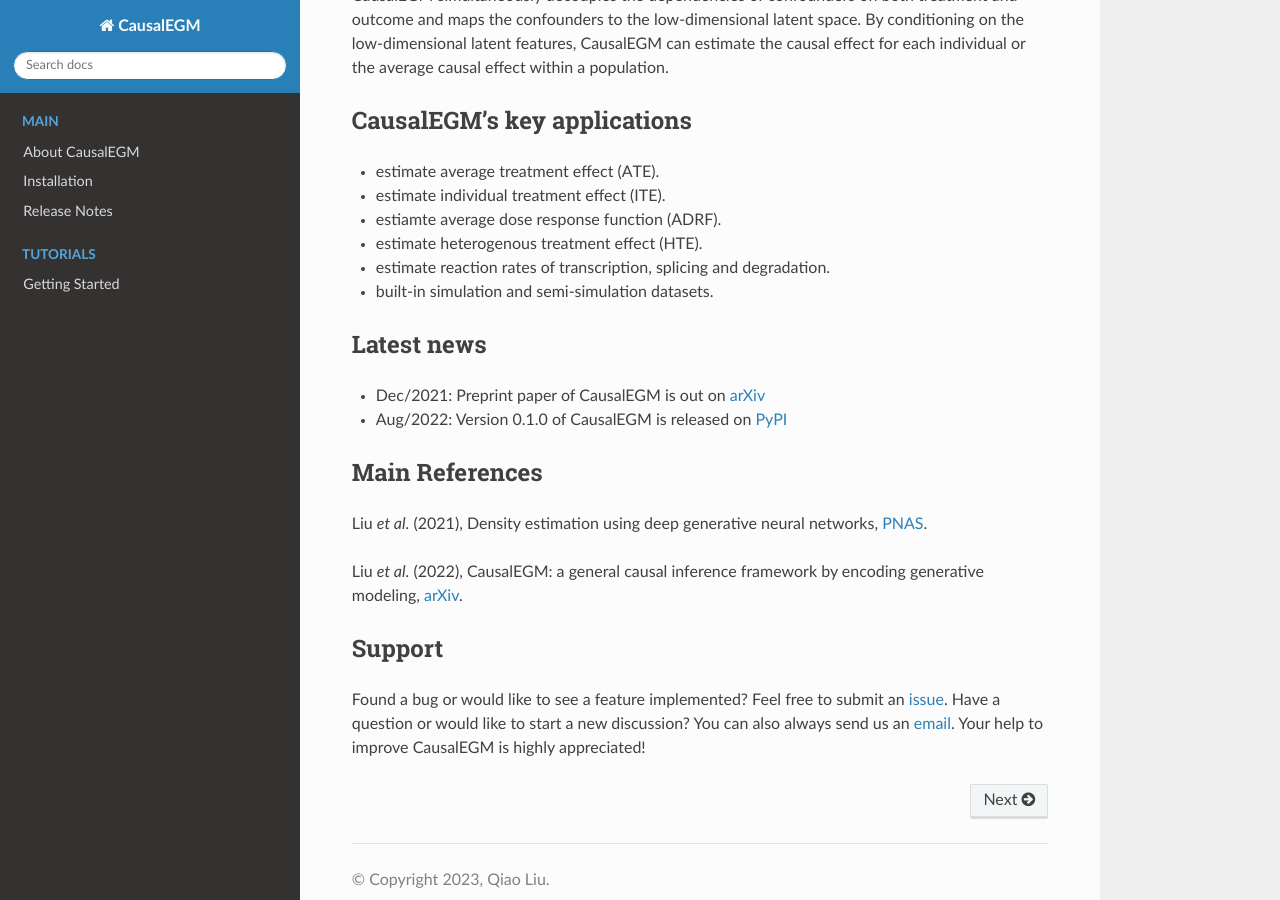
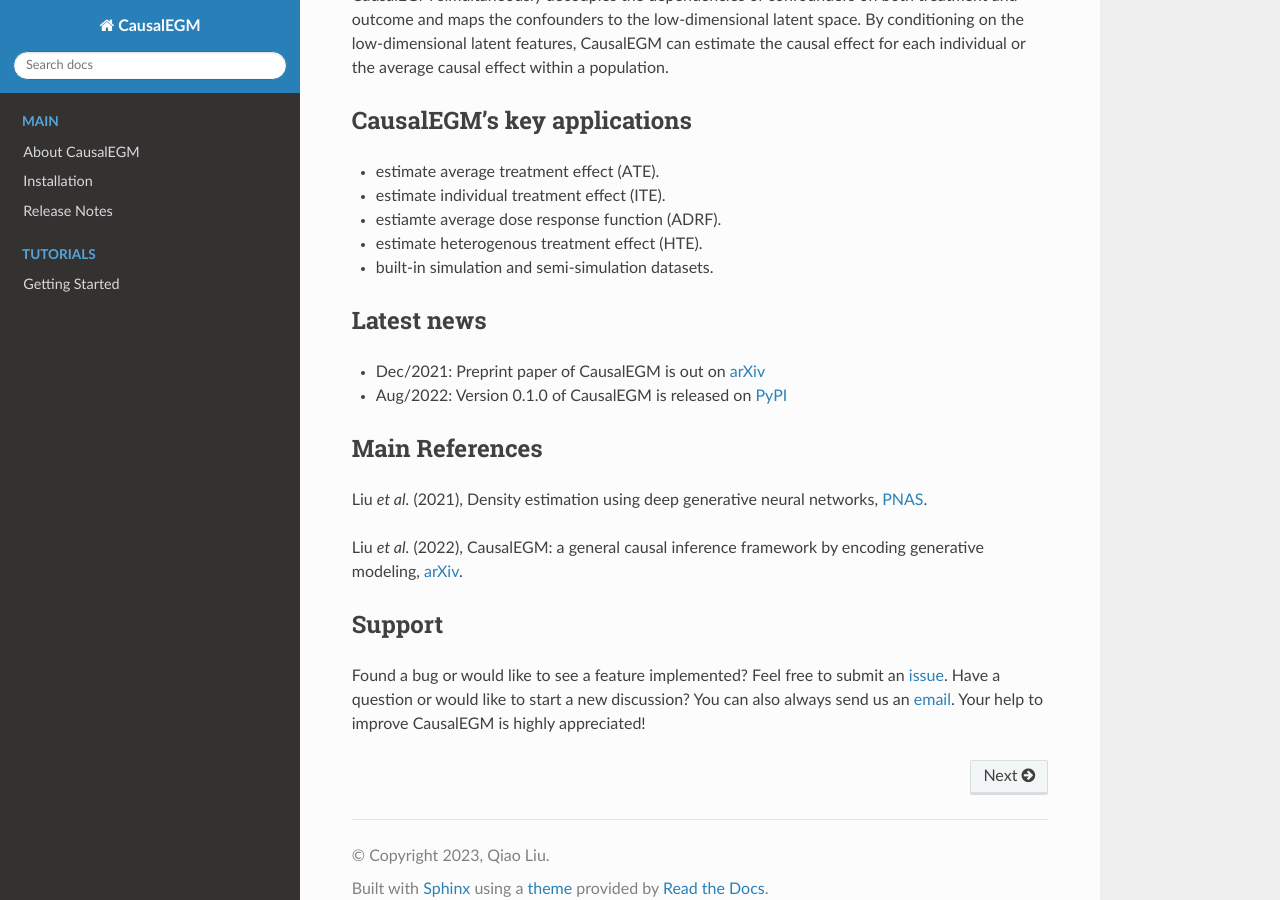
Before and after one commit to SUwonglab/CausalEGM, a Sphinx documentation site: the page built from docs/source/index.rst, in a window 1280 px wide and 900 px high, scrolled down 565 px. Built offline with Sphinx 7.4.7 and the Read the Docs theme 2.0.0, drawn with Linux system fonts in a browser that asks for light colours.

Commit message:
Update index.rst

```diff
--- a/docs/source/index.rst
+++ b/docs/source/index.rst
@@ -22,7 +22,6 @@
 - estimate individual treatment effect (ITE).
 - estiamte average dose response function (ADRF).
 - estimate heterogenous treatment effect (HTE).
-- estimate reaction rates of transcription, splicing and degradation.
 - built-in simulation and semi-simulation datasets.
 
 
```
